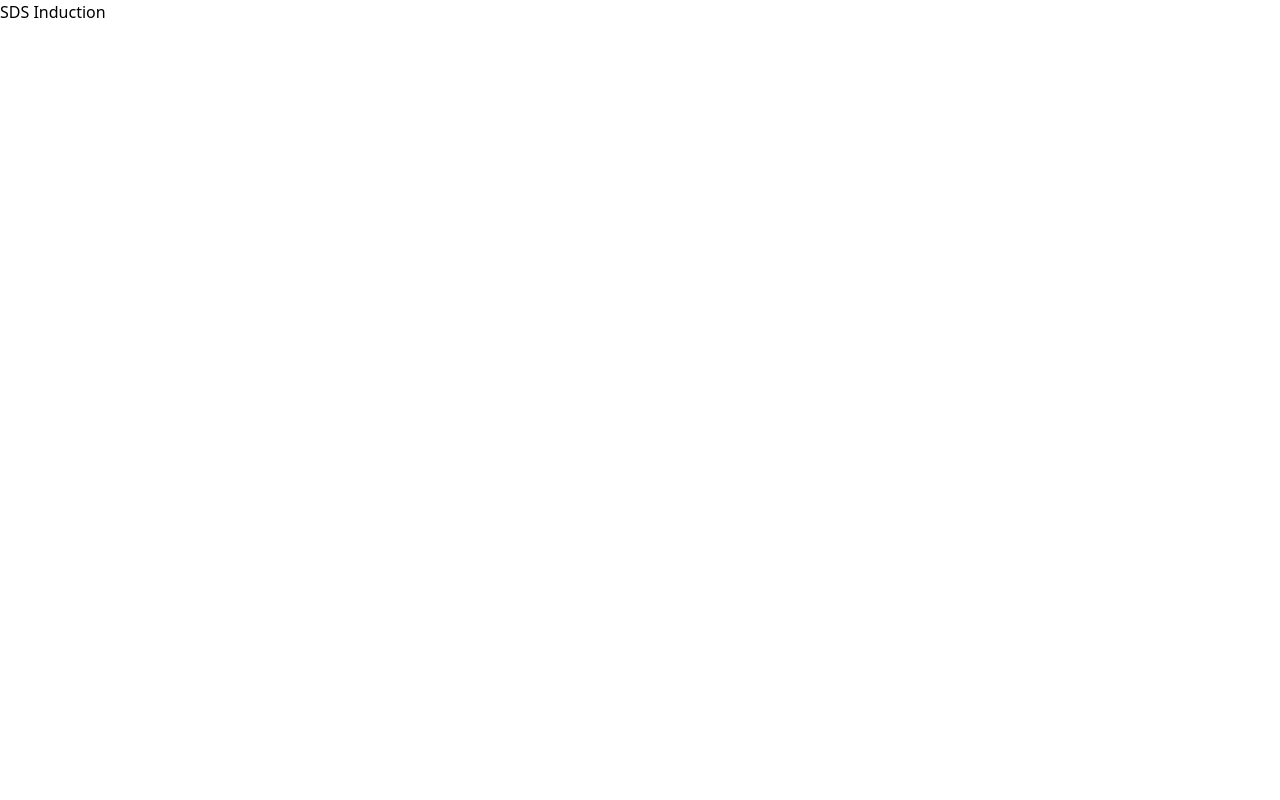
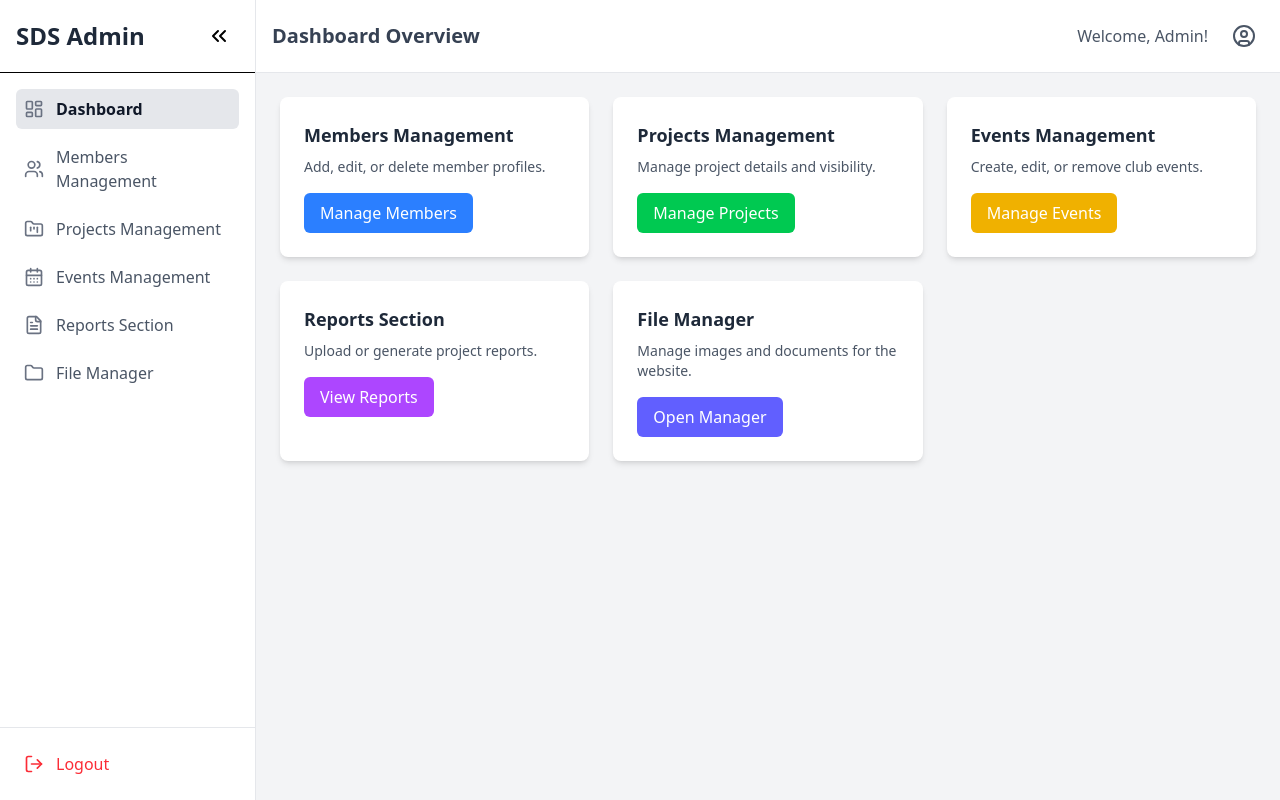
Before and after one commit to AbhiSan2005/SDS-Grp4, a React (Vite) app in the folder client/: page /admin-dashboard in a window 1280 px wide. Built offline with nearby package versions, Linux system fonts and the light colour scheme.

Commit message:
feat: added AdminDashboard page

```diff
--- a/client/package.json
+++ b/client/package.json
@@ -11,8 +11,10 @@
   },
   "dependencies": {
     "@tailwindcss/vite": "^4.1.14",
+    "lucide-react": "^0.544.0",
     "react": "^19.1.1",
     "react-dom": "^19.1.1",
+    "react-router-dom": "^7.9.3",
     "tailwindcss": "^4.1.14"
   },
   "devDependencies": {
--- a/client/src/App.jsx
+++ b/client/src/App.jsx
@@ -1,8 +1,24 @@
 import React from 'react'
+import { BrowserRouter, Routes ,Route} from 'react-router-dom'
+import AdminDashboard from './pages/AdminDashboard/AdminDashboard.jsx'
+import Members from './pages/AdminDashboard/Members.jsx'
+import Projects from './pages/AdminDashboard/Projects.jsx'
+import Events from './pages/AdminDashboard/Events.jsx'
+import Reports from './pages/AdminDashboard/Reports.jsx'
+import Files from './pages/AdminDashboard/Files.jsx'
 
 const App = () => {
   return (
-    <div>SDS Induction</div>
+    <BrowserRouter>
+      <Routes>
+        <Route path="/admin-dashboard" element={<AdminDashboard />} />
+        <Route path="/admin-dashboard/members" element={<Members />} />
+        <Route path="/admin-dashboard/projects" element={<Projects />} />
+        <Route path="/admin-dashboard/events" element={<Events />} />
+        <Route path="/admin-dashboard/reports" element={<Reports />} />
+        <Route path="/admin-dashboard/files" element={<Files />} />
+      </Routes>
+    </BrowserRouter>
   )
 }
 
--- /dev/null
+++ b/client/src/pages/AdminDashboard/AdminDashboard.jsx
@@ -0,0 +1,167 @@
+import React, { useState } from 'react';
+
+import {
+  LayoutDashboard,
+  Users,
+  FolderKanban,
+  CalendarDays,
+  FileText,
+  Folder,
+  LogOut,
+  UserCircle,
+  ChevronsLeft,
+} from 'lucide-react';
+
+const AdminDashboard = () => {
+  const [isCollapsed, setIsCollapsed] = useState(false);
+
+  const navItems = [
+    { name: 'Dashboard', icon: <LayoutDashboard size={20} />, href: '#' },
+    { name: 'Members Management', icon: <Users size={20} />, href: '/admin-dashboard/members' },
+    { name: 'Projects Management', icon: <FolderKanban size={20} />, href: '/admin-dashboard/projects' },
+    { name: 'Events Management', icon: <CalendarDays size={20} />, href: '/admin-dashboard/events' },
+    { name: 'Reports Section', icon: <FileText size={20} />, href: '/admin-dashboard/reports' },
+    { name: 'File Manager', icon: <Folder size={20} />, href: '/admin-dashboard/files' },
+  ];
+
+  return (
+    <div className="flex h-screen bg-gray-100 font-sans">
+
+      {/* Collapsible Sidebar */}
+      <aside
+        className={`flex flex-col bg-white border-r border-gray-200 transition-all duration-300 ease-in-out ${
+          isCollapsed ? 'w-20' : 'w-64'
+        }`}
+      >
+        {/* Sidebar Header */}
+        <div className="p-4 border-b flex items-center justify-between">
+          <h1
+            className={`text-2xl font-bold text-gray-800 transition-opacity duration-200 ${
+              isCollapsed ? 'opacity-0 hidden' : 'opacity-100'
+            }`}
+          >
+            SDS Admin
+          </h1>
+          <button
+            onClick={() => setIsCollapsed(!isCollapsed)}
+            className="p-2 rounded-md hover:bg-gray-200"
+          >
+            <ChevronsLeft
+              className={`transition-transform duration-300 ${
+                isCollapsed ? 'rotate-180' : ''
+              }`}
+            />
+          </button>
+        </div>
+
+        {/* Navigation Links */}
+
+        <nav className="flex-grow p-4">
+          <ul>
+            {navItems.map((item) => (
+              <li key={item.name} className="mb-2">
+                <a
+                  href={item.href}
+                  className={`flex items-center p-2 text-gray-600 rounded-md hover:bg-gray-200 transition-colors ${
+                    item.name === 'Dashboard' ? 'bg-gray-200 font-semibold text-gray-900' : ''
+                  } ${isCollapsed ? 'justify-center' : ''}`}
+                  title={item.name} // Tooltip for collapsed view
+                >
+                  <span className="text-gray-500">{item.icon}</span>
+                  <span
+                    className={`ml-3 transition-opacity duration-200 ${
+                      isCollapsed ? 'opacity-0 hidden' : 'opacity-100'
+                    }`}
+                  >
+                    {item.name}
+                  </span>
+                </a>
+              </li>
+            ))}
+          </ul>
+        </nav>
+
+        {/* Sidebar Footer (Logout) */}
+
+        <div className="p-4 border-t border-gray-200">
+          <a
+            href="/logout"
+            className={`flex items-center p-2 text-red-500 rounded-md hover:bg-red-100 transition-colors ${
+              isCollapsed ? 'justify-center' : ''
+            }`}
+            title="Logout"
+          >
+            <LogOut size={20} />
+            <span
+              className={`ml-3 font-medium transition-opacity duration-200 ${
+                isCollapsed ? 'opacity-0 hidden' : 'opacity-100'
+              }`}
+            >
+              Logout
+            </span>
+          </a>
+        </div>
+      </aside>
+
+      {/* Main Content */}
+
+      <div className="flex-1 flex flex-col overflow-hidden">
+        {/* Header Bar */}
+
+        <header className="flex justify-between items-center p-4 bg-white border-b border-gray-200">
+          <h2 className="text-xl font-semibold text-gray-700">Dashboard Overview</h2>
+          <div className="flex items-center">
+            <span className="text-gray-600 mr-4">Welcome, Admin!</span>
+            <button className="p-2 rounded-full hover:bg-gray-200">
+              <UserCircle size={24} className="text-gray-600" />
+            </button>
+          </div>
+        </header>
+
+        {/* Scrollable Content Area */}
+
+        <main className="flex-1 p-6 overflow-y-auto">
+          <div className="grid grid-cols-1 md:grid-cols-2 lg:grid-cols-3 gap-6">
+            <div className="bg-white p-6 rounded-lg shadow-md transition-shadow hover:shadow-lg">
+              <h3 className="text-lg font-semibold text-gray-800 mb-2">Members Management</h3>
+              <p className="text-gray-600 text-sm">Add, edit, or delete member profiles.</p>
+              <button className="mt-4 px-4 py-2 bg-blue-500 text-white rounded-md hover:bg-blue-600">
+                Manage Members
+              </button>
+            </div>
+            <div className="bg-white p-6 rounded-lg shadow-md transition-shadow hover:shadow-lg">
+              <h3 className="text-lg font-semibold text-gray-800 mb-2">Projects Management</h3>
+              <p className="text-gray-600 text-sm">Manage project details and visibility.</p>
+              <button className="mt-4 px-4 py-2 bg-green-500 text-white rounded-md hover:bg-green-600">
+                Manage Projects
+              </button>
+            </div>
+            <div className="bg-white p-6 rounded-lg shadow-md transition-shadow hover:shadow-lg">
+              <h3 className="text-lg font-semibold text-gray-800 mb-2">Events Management</h3>
+              <p className="text-gray-600 text-sm">Create, edit, or remove club events.</p>
+              <button className="mt-4 px-4 py-2 bg-yellow-500 text-white rounded-md hover:bg-yellow-600">
+                Manage Events
+              </button>
+            </div>
+            <div className="bg-white p-6 rounded-lg shadow-md transition-shadow hover:shadow-lg">
+              <h3 className="text-lg font-semibold text-gray-800 mb-2">Reports Section</h3>
+              <p className="text-gray-600 text-sm">Upload or generate project reports.</p>
+              <button className="mt-4 px-4 py-2 bg-purple-500 text-white rounded-md hover:bg-purple-600">
+                View Reports
+              </button>
+            </div>
+            <div className="bg-white p-6 rounded-lg shadow-md transition-shadow hover:shadow-lg">
+              <h3 className="text-lg font-semibold text-gray-800 mb-2">File Manager</h3>
+              <p className="text-gray-600 text-sm">Manage images and documents for the website.</p>
+              <button className="mt-4 px-4 py-2 bg-indigo-500 text-white rounded-md hover:bg-indigo-600">
+                Open Manager
+              </button>
+            </div>
+          </div>
+        </main>
+      </div>
+    </div>
+  );
+};
+
+export default AdminDashboard;
--- /dev/null
+++ b/client/src/pages/AdminDashboard/Events.jsx
@@ -0,0 +1,12 @@
+import React from 'react'
+
+const Events = () => {
+  return (
+    <div>
+      <h2>Events Management</h2>
+      <p>Here you can manage all events related to the club.</p>
+    </div>
+  )
+}
+
+export default Events
--- /dev/null
+++ b/client/src/pages/AdminDashboard/Files.jsx
@@ -0,0 +1,12 @@
+import React from 'react'
+
+const Files = () => {
+  return (
+    <div>
+      <h2>File Manager</h2>
+      <p>Here you can manage all files related to the club.</p>
+    </div>
+  )
+}
+
+export default Files
--- /dev/null
+++ b/client/src/pages/AdminDashboard/Members.jsx
@@ -0,0 +1,12 @@
+import React from 'react'
+
+const Members = () => {
+  return (
+    <div>
+      <h2>Members Management</h2>
+      <p>Here you can manage all members of the club.</p>
+    </div>
+  )
+}
+
+export default Members
--- /dev/null
+++ b/client/src/pages/AdminDashboard/Projects.jsx
@@ -0,0 +1,12 @@
+import React from 'react'
+
+const Projects = () => {
+  return (
+    <div>
+      <h2>Projects Management</h2>
+      <p>Here you can manage all projects related to the club.</p>
+    </div>
+  )
+}
+
+export default Projects
--- /dev/null
+++ b/client/src/pages/AdminDashboard/Reports.jsx
@@ -0,0 +1,12 @@
+import React from 'react'
+
+const Reports = () => {
+  return (
+    <div>
+      <h2>Reports Section</h2>
+      <p>Here you can manage all reports related to the club.</p>
+    </div>
+  )
+}
+
+export default Reports
```
Also changed, not shown: 1 other file (tests, documents, lock files or other folders).
